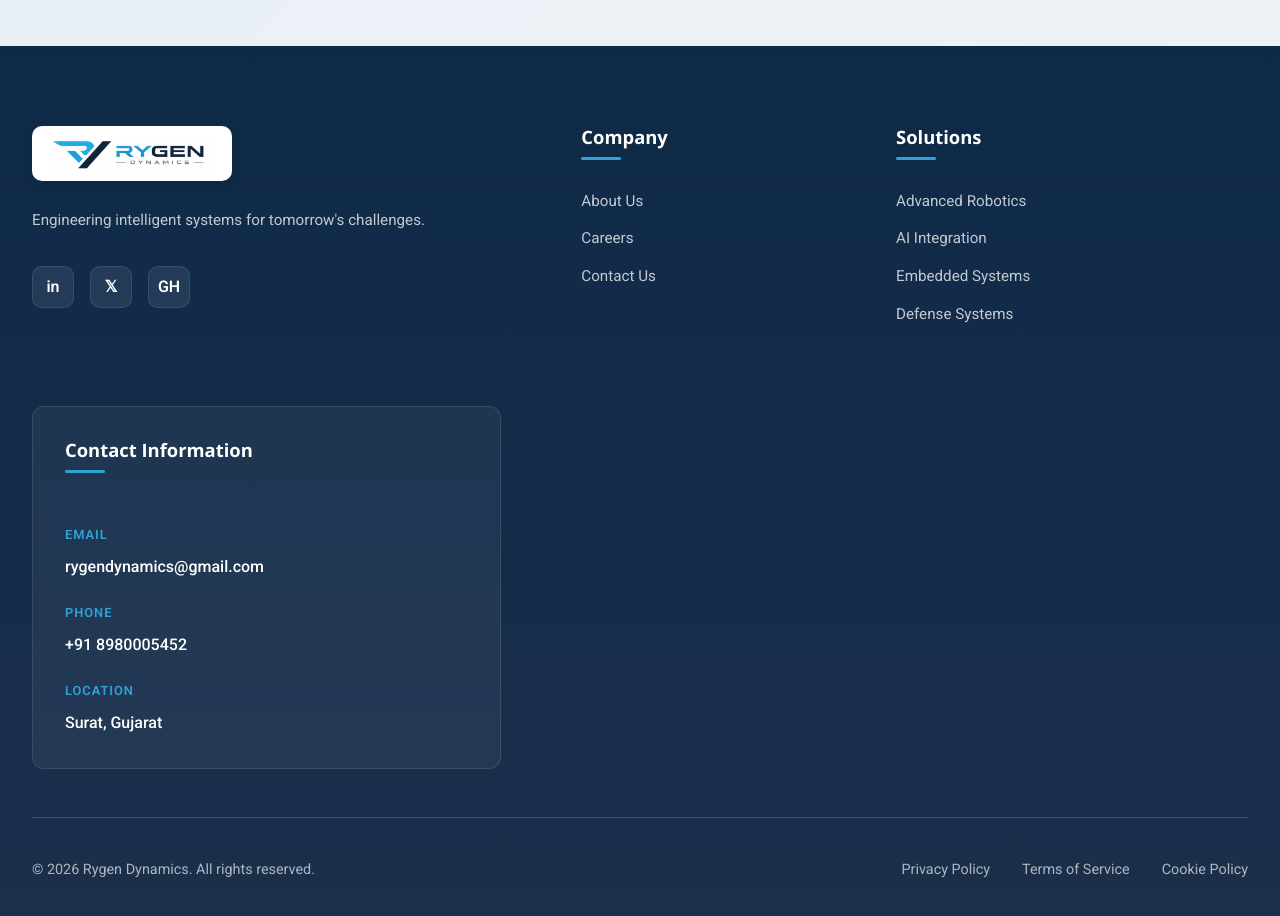
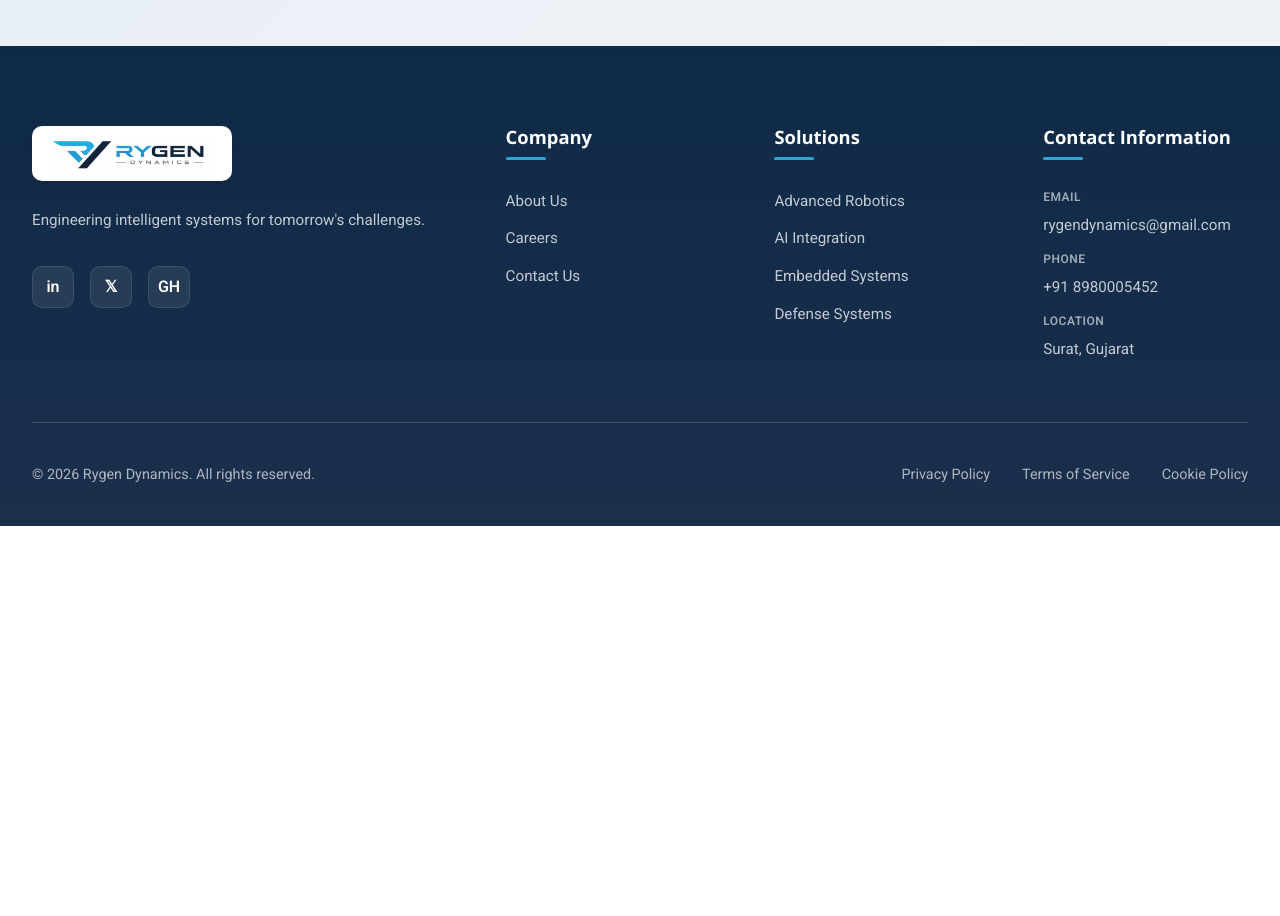
Before and after one commit to rygendynamics/RygenDynamics, a React (Vite) app: page /about in a window 1280 px wide. Shown: the part 3880-4796 px from the top of the page. After the commit the page ends 4406 px from the top, so only its background shows below. Built offline with nearby package versions, Linux system fonts and the light colour scheme.

Commit message:
Replace emojis with images, add RobotArm3D back to Hero, and fix footer to display all 4 sections in one line

```diff
--- a/src/components/Footer.css
+++ b/src/components/Footer.css
@@ -6,8 +6,8 @@
 
 .footer-grid {
   display: grid;
-  grid-template-columns: 2fr 1fr 1.5fr;
-  gap: 5rem;
+  grid-template-columns: 2fr 1fr 1fr 1fr;
+  gap: 4rem;
   margin-bottom: 3rem;
 }
 
@@ -102,42 +102,39 @@
 .footer-contact {
   display: flex;
   flex-direction: column;
-  gap: 1.5rem;
-  padding: 2rem;
-  background: rgba(255, 255, 255, 0.05);
-  border-radius: 12px;
-  border: 1px solid rgba(255, 255, 255, 0.1);
+  gap: 0;
 }
 
 .footer-contact-item {
   display: flex;
   flex-direction: column;
   gap: 0.25rem;
+  margin-bottom: 0.75rem;
 }
 
 .footer-contact-item strong {
-  color: var(--primary-blue);
-  font-size: 0.8rem;
+  color: rgba(255, 255, 255, 0.6);
+  font-size: 0.75rem;
   font-weight: 600;
   text-transform: uppercase;
-  letter-spacing: 1px;
-  margin-bottom: 0.25rem;
+  letter-spacing: 0.5px;
+  margin-bottom: 0.15rem;
   display: block;
 }
 
 .footer-contact-item a,
 .footer-contact-item span {
-  color: white;
+  color: rgba(255, 255, 255, 0.75);
   text-decoration: none;
   transition: all 0.3s ease;
-  font-size: 1rem;
-  font-weight: 500;
+  font-size: 0.95rem;
+  font-weight: 400;
+  display: inline-block;
 }
 
 .footer-contact-item a:hover {
   color: var(--primary-blue);
-  transform: translateX(3px);
-  display: inline-block;
+  transform: translateX(5px);
 }
 
 .footer-cta-text {
@@ -205,7 +202,7 @@
 
 @media (max-width: 1024px) {
   .footer-grid {
-    grid-template-columns: 1fr;
+    grid-template-columns: repeat(2, 1fr);
     gap: 3rem;
   }
 
--- a/src/components/Hero.jsx
+++ b/src/components/Hero.jsx
@@ -1,6 +1,10 @@
 import { motion } from 'framer-motion'
 import { useEffect, useState } from 'react'
 import { Link } from 'react-router-dom'
+import { Canvas } from '@react-three/fiber'
+import { OrbitControls, PerspectiveCamera } from '@react-three/drei'
+import { Suspense } from 'react'
+import RobotArm3D from './3D/RobotArm3D'
 import SplineViewer from './3D/SplineViewer'
 import './Hero.css'
 
@@ -9,7 +13,16 @@ const Hero = () => {
   return (
     <section className="hero" id="home">
       <div className="hero-3d-bg hero-3d-bg-optimized">
-        {/* Removed heavy Three.js Canvas for better performance */}
+        <Canvas style={{ position: 'absolute', top: 0, left: 0, width: '100%', height: '100%' }}>
+          <Suspense fallback={null}>
+            <PerspectiveCamera makeDefault position={[0, 0, 8]} />
+            <ambientLight intensity={0.5} />
+            <pointLight position={[10, 10, 10]} intensity={1} />
+            <pointLight position={[-10, -10, -10]} intensity={0.5} />
+            <RobotArm3D />
+            <OrbitControls enableZoom={false} enablePan={false} autoRotate autoRotateSpeed={0.5} />
+          </Suspense>
+        </Canvas>
       </div>
 
       <div className="container hero-container">
--- a/src/pages/AIMLSolutions.css
+++ b/src/pages/AIMLSolutions.css
@@ -234,8 +234,12 @@
 }
 
 .industry-icon {
-  font-size: 3rem;
+  width: 80px;
+  height: 80px;
   margin-bottom: 1rem;
+  border-radius: 12px;
+  overflow: hidden;
+  box-shadow: 0 4px 12px rgba(0, 0, 0, 0.1);
 }
 
 .industry-title {
--- a/src/pages/AIMLSolutions.jsx
+++ b/src/pages/AIMLSolutions.jsx
@@ -202,32 +202,32 @@ const AIMLSolutions = () => {
             <div className="industries-grid">
               {[
                 {
-                  icon: '🛡️',
+                  icon: 'https://images.unsplash.com/photo-1555939594-58d7cb561ad1?w=100&h=100&fit=crop',
                   title: 'Defense',
                   description: 'Advanced AI solutions for military vehicles and strategic operations'
                 },
                 {
-                  icon: '⚡',
+                  icon: 'https://images.unsplash.com/photo-1559827260-dc66d52bef19?w=100&h=100&fit=crop',
                   title: 'Nuclear',
                   description: 'Predictive maintenance and safety monitoring systems'
                 },
                 {
-                  icon: '🚊',
+                  icon: 'https://images.unsplash.com/photo-1474487548417-781cb71495f3?w=100&h=100&fit=crop',
                   title: 'Railway',
                   description: 'AI-powered systems for loco pilots and metro operations'
                 },
                 {
-                  icon: '🚛',
+                  icon: 'https://images.unsplash.com/photo-1601584115197-04ecc0da31d7?w=100&h=100&fit=crop',
                   title: 'Transportation',
                   description: 'Driver monitoring and accident prevention solutions'
                 },
                 {
-                  icon: '🛢️',
+                  icon: 'https://images.unsplash.com/photo-1518709268805-4e9042af9f23?w=100&h=100&fit=crop',
                   title: 'Oil & Gas',
                   description: 'Equipment monitoring and preventive maintenance'
                 },
                 {
-                  icon: '⚙️',
+                  icon: 'https://images.unsplash.com/photo-1565043589221-1a6fd9ae45c7?w=100&h=100&fit=crop',
                   title: 'Industrial',
                   description: 'Machine monitoring and operational efficiency solutions'
                 }
@@ -240,7 +240,9 @@ const AIMLSolutions = () => {
                   viewport={{ once: true }}
                   transition={{ duration: 0.5, delay: index * 0.1 }}
                 >
-                  <div className="industry-icon">{industry.icon}</div>
+                  <div className="industry-icon">
+                    <img src={industry.icon} alt={industry.title} style={{ width: '100%', height: '100%', objectFit: 'cover', borderRadius: '8px' }} />
+                  </div>
                   <h3 className="industry-title">{industry.title}</h3>
                   <p className="industry-description">{industry.description}</p>
                 </motion.div>
--- a/src/pages/BDDSEquipment.css
+++ b/src/pages/BDDSEquipment.css
@@ -296,7 +296,9 @@
 }
 
 .info-icon {
-  font-size: 1.5rem;
+  width: 24px;
+  height: 24px;
+  color: currentColor;
 }
 
 .info-box-text {
@@ -321,8 +323,10 @@
 }
 
 .safety-icon {
-  font-size: 4rem;
+  width: 64px;
+  height: 64px;
   margin-bottom: 1.5rem;
+  display: inline-block;
 }
 
 .safety-title {
--- a/src/pages/BDDSEquipment.jsx
+++ b/src/pages/BDDSEquipment.jsx
@@ -260,7 +260,9 @@ const BDDSEquipment = () => {
 
                   <div className="info-box warning">
                     <h4 className="info-box-title">
-                      <span className="info-icon">⚠️</span>
+                      <svg className="info-icon" viewBox="0 0 24 24" fill="none" stroke="currentColor" style={{ width: '24px', height: '24px' }}>
+                        <path strokeLinecap="round" strokeLinejoin="round" strokeWidth={2} d="M12 9v2m0 4h.01m-6.938 4h13.856c1.54 0 2.502-1.667 1.732-3L13.732 4c-.77-1.333-2.694-1.333-3.464 0L3.34 16c-.77 1.333.192 3 1.732 3z" />
+                      </svg>
                       Warning
                     </h4>
                     <p className="info-box-text">
@@ -272,7 +274,10 @@ const BDDSEquipment = () => {
 
                   <div className="info-box flexibility">
                     <h4 className="info-box-title">
-                      <span className="info-icon">🔧</span>
+                      <svg className="info-icon" viewBox="0 0 24 24" fill="none" stroke="currentColor" style={{ width: '24px', height: '24px' }}>
+                        <path strokeLinecap="round" strokeLinejoin="round" strokeWidth={2} d="M10.325 4.317c.426-1.756 2.924-1.756 3.35 0a1.724 1.724 0 002.573 1.066c1.543-.94 3.31.826 2.37 2.37a1.724 1.724 0 001.065 2.572c1.756.426 1.756 2.924 0 3.35a1.724 1.724 0 00-1.066 2.573c.94 1.543-.826 3.31-2.37 2.37a1.724 1.724 0 00-2.572 1.065c-.426 1.756-2.924 1.756-3.35 0a1.724 1.724 0 00-2.573-1.066c-1.543.94-3.31-.826-2.37-2.37a1.724 1.724 0 00-1.065-2.572c-1.756-.426-1.756-2.924 0-3.35a1.724 1.724 0 001.066-2.573c-.94-1.543.826-3.31 2.37-2.37.996.608 2.296.07 2.572-1.065z" />
+                        <path strokeLinecap="round" strokeLinejoin="round" strokeWidth={2} d="M15 12a3 3 0 11-6 0 3 3 0 016 0z" />
+                      </svg>
                       Flexibility
                     </h4>
                     <p className="info-box-text">
@@ -296,7 +301,9 @@ const BDDSEquipment = () => {
               viewport={{ once: true }}
               transition={{ duration: 0.6 }}
             >
-              <div className="safety-icon">🛡️</div>
+              <svg className="safety-icon" viewBox="0 0 24 24" fill="none" stroke="currentColor" style={{ width: '64px', height: '64px', color: 'var(--primary-blue)', marginBottom: '1rem' }}>
+                <path strokeLinecap="round" strokeLinejoin="round" strokeWidth={2} d="M9 12l2 2 4-4m5.618-4.016A11.955 11.955 0 0112 2.944a11.955 11.955 0 01-8.618 3.04A12.02 12.02 0 003 9c0 5.591 3.824 10.29 9 11.622 5.176-1.332 9-6.03 9-11.622 0-1.042-.133-2.052-.382-3.016z" />
+              </svg>
               <h3 className="safety-title">Committed to Safety & Excellence</h3>
               <p className="safety-description">
                 All our BDDS equipment is designed and manufactured to the highest safety standards, ensuring maximum
```
